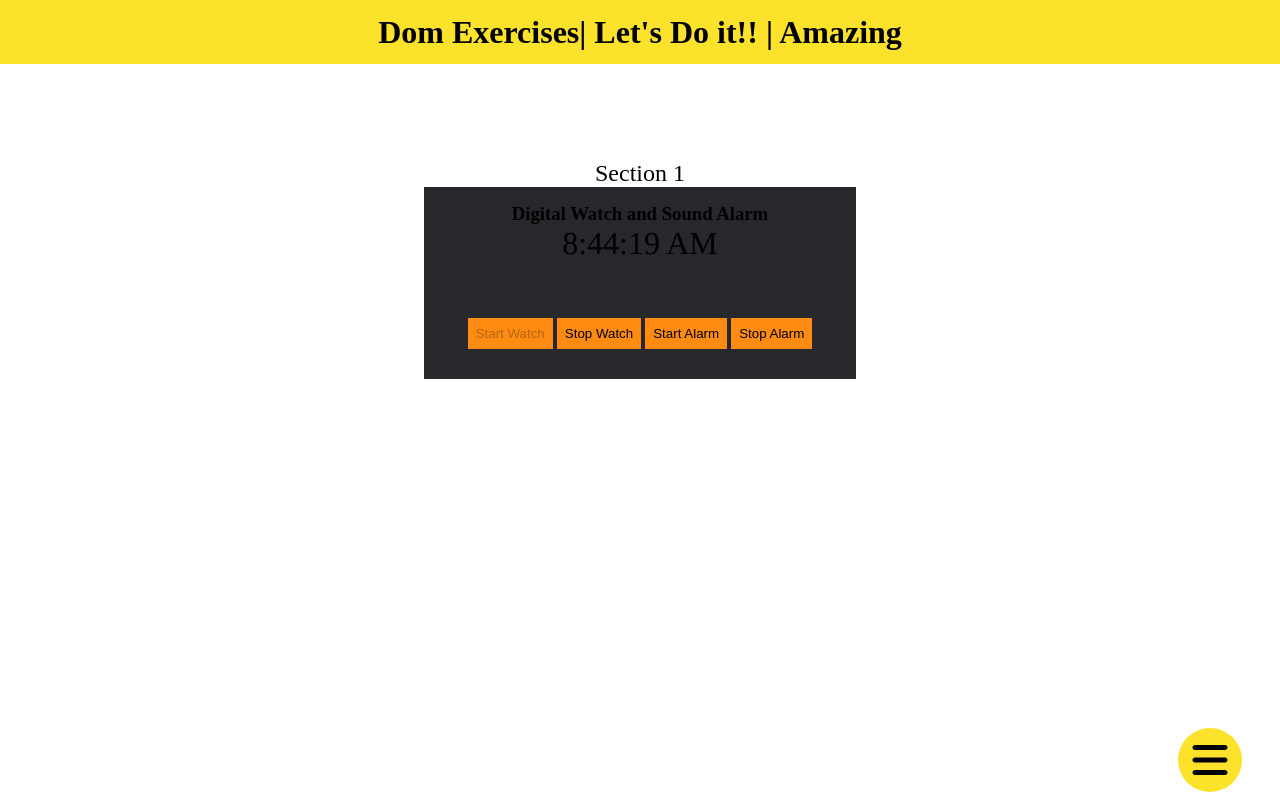
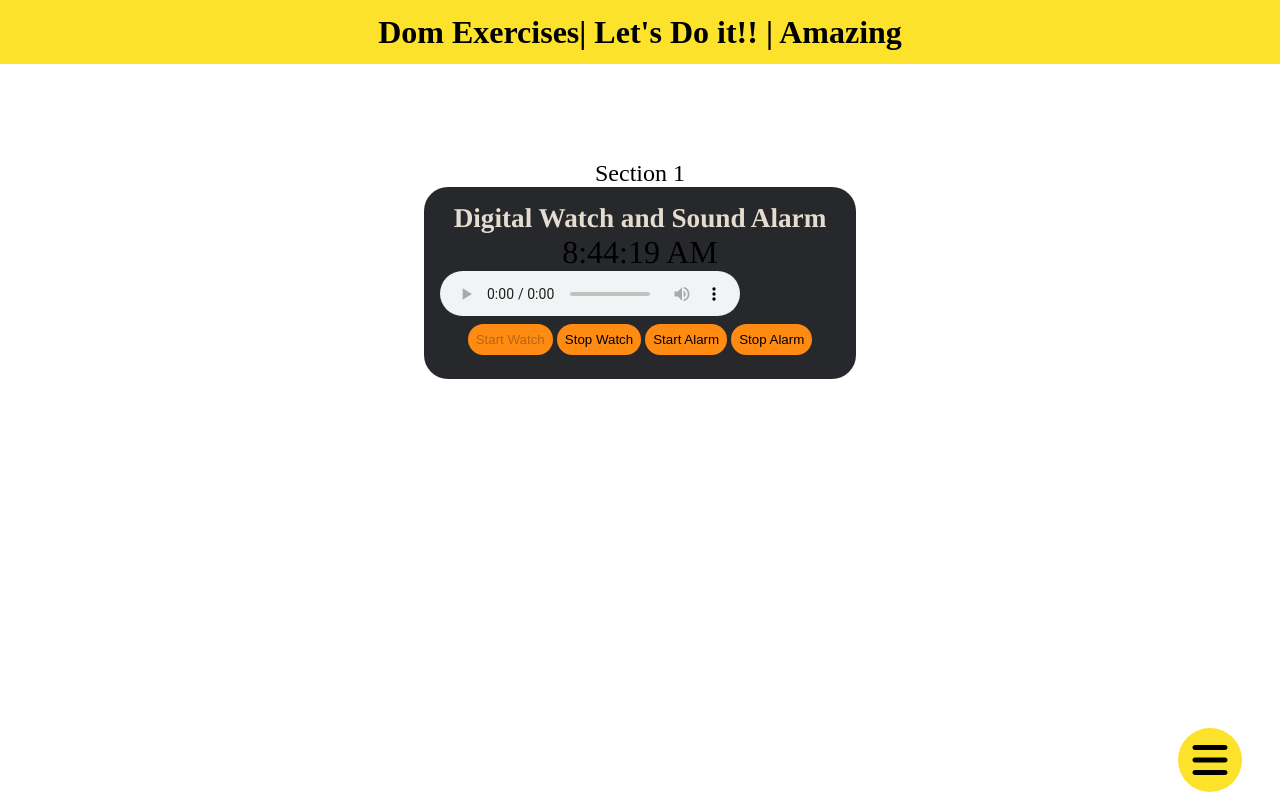
Before and after one commit to williand94/JavaScript-Course-JonMircha, a plain HTML site: page index.html in a window 1280 px wide. Both pictures are taken after a click on the button "Start Watch". Shown: the top 800 px of the page. Drawn offline with Linux system fonts and the light colour scheme.

Commit message:
Adding some styles to the timer. Button start and stop timer finished....

```diff
--- a/css/style.css
+++ b/css/style.css
@@ -110,20 +110,39 @@
      /*Whatch's Styles */
 /* ------------------------------------- */
 .digital-watch{
+    display: flex;
+    flex-direction: column;
+    justify-content: space-around;
     margin: 0 auto;
     width: 25rem;
     height: 10rem;
     padding: 1rem;
     background-color: #26282B;
+    border-radius: 1.5rem;
+}
+
+.digital-text{
+    color: #E4DCCF;
+    font-size: 1.7rem;
+    font-family: Tinos;
 }
 .watch{
     font-family: 'Tinos', serif;
     font-size: 2rem;
 }
+.buttons{
+    text-align: center;
+    padding: .5rem;
+}
 button{
     padding: .5rem;
     outline: none;
-    margin-top: 3.5rem;
     background-color: #FF8B13;
     border: 0;
+    border-radius: 2rem;
+    transition: all ease-in-out .5s;
 }
+button:hover{
+    background-color: #ff8d13a2;
+    cursor: pointer;
+}
--- a/index.html
+++ b/index.html
@@ -27,10 +27,14 @@
                 <div class="digital-watch">
                     <h3 class="digital-text">Digital Watch and Sound Alarm</h3>
                     <p class="watch"></p>
-                    <button class="btn-start-watch">Start Watch</button>
-                    <button class="btn-stop-watch">Stop Watch</button>
-                    <button class="btn-star-alarm">Start Alarm</button>
-                    <button class="btn-stop-alarm">Stop Alarm</button>
+                    <audio   autoplay controls preload="auto" src="mixkit-classic-alarm-995.wav" >
+                    </audio>
+                    <div class="buttons">
+                        <button class="btn-start-watch">Start Watch</button>
+                        <button class="btn-stop-watch">Stop Watch</button>
+                        <button class="btn-star-alarm">Start Alarm</button>
+                        <button class="btn-stop-alarm">Stop Alarm</button>
+                    </div>
                 </div>
             </section>
             <section class="section" id="section2"><p class="section__p">Section 2</p></section>
--- a/js/dom/digital_clock.js
+++ b/js/dom/digital_clock.js
@@ -1,14 +1,24 @@
 export default function digitalWatch(btnStartWatch, btnStopWatch, btnStarAlarm, btnStopAlarm) {
     const d = document;
+    let interval;
+
     d.addEventListener('click', e => {
         if(e.target.matches(btnStartWatch)){
-
-            setInterval(() => {
+            interval = setInterval(timer,1000);
+            function timer(){
                 const hour = new Date();
                 d.querySelector('.watch').textContent =  hour.toLocaleTimeString();
                 d.querySelector(btnStartWatch).setAttribute("disabled", "");
-                console.log(hour.toLocaleTimeString());
-            }, 1000);
+                //console.log(hour.toLocaleTimeString());
+            }
+        }
+
+        if(e.target.matches(btnStopWatch)){
+            d.querySelector('.watch').textContent =  "";
+            d.querySelector(btnStartWatch).removeAttribute("disabled");
+            clearInterval(interval);
         }
     })
+
+
 }
--- a/js/script.js
+++ b/js/script.js
@@ -5,7 +5,7 @@ const d = document;
 
 d.addEventListener('DOMContentLoaded', e => {
     hamburgerMenu(".hamburger",".nav",".nav__link");
-    digitalWatch('.btn-start-watch', 'btnStopWatch', 'btnStarAlarm', 'btnStopAlarm');
+    digitalWatch('.btn-start-watch', '.btn-stop-watch', '.btn-star-alarm', '.btn-stop-alarm');
 });
 
 //const $button = document.getElementById('hamburger__nav'),
```
